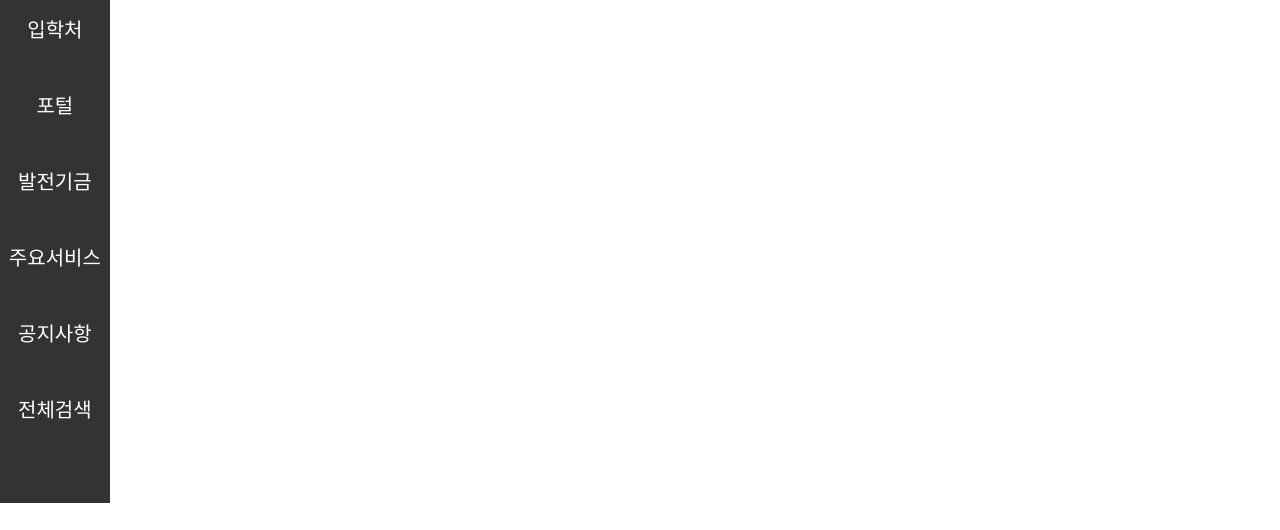
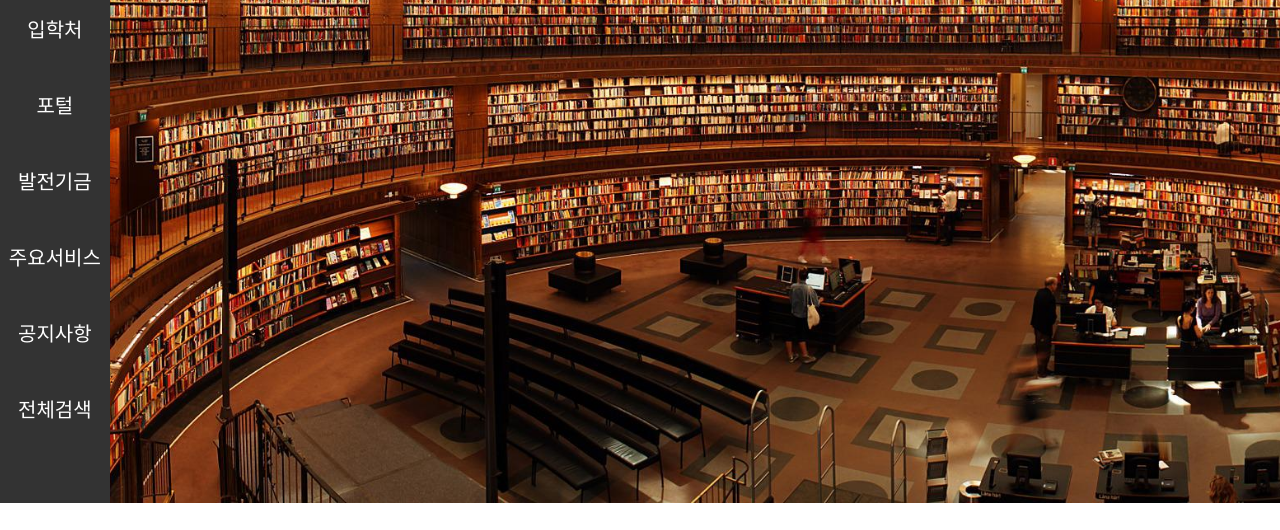
Before and after one commit to 94Jun/0908_UI-design, a plain HTML site: page index.html in a window 1280 px wide. Shown: the part 97-627 px from the top of the page. Drawn offline with Linux system fonts and the light colour scheme; a web font is replaced by a local one.

Commit message:
0908 commit-2

```diff
--- a/style.css
+++ b/style.css
@@ -67,6 +67,7 @@
 
 /* 헤더 오른쪽 시작 */
 .right{
+  background-image: url("images/background.jpg");
   background-size: cover;
   width: 100%;
 }
```
